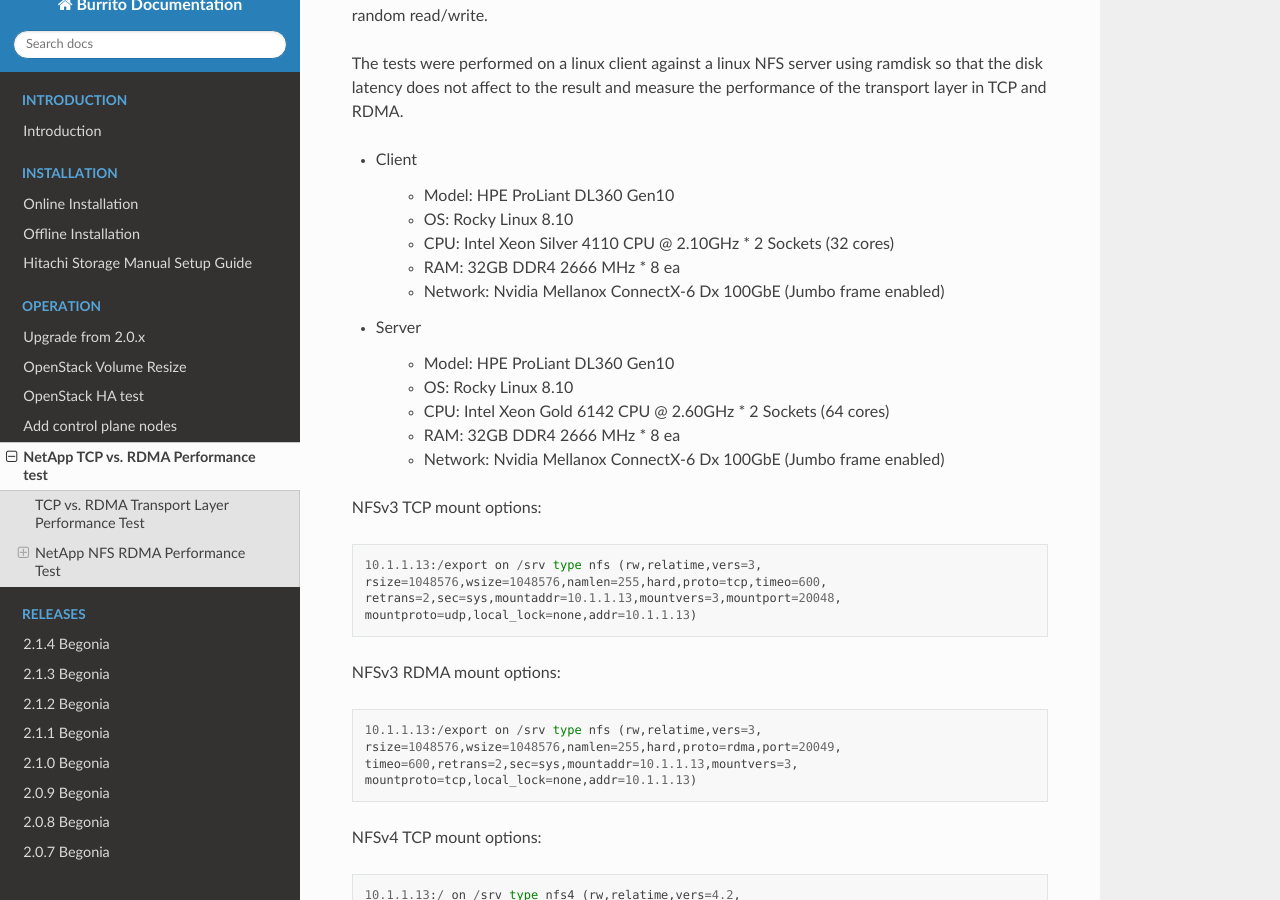
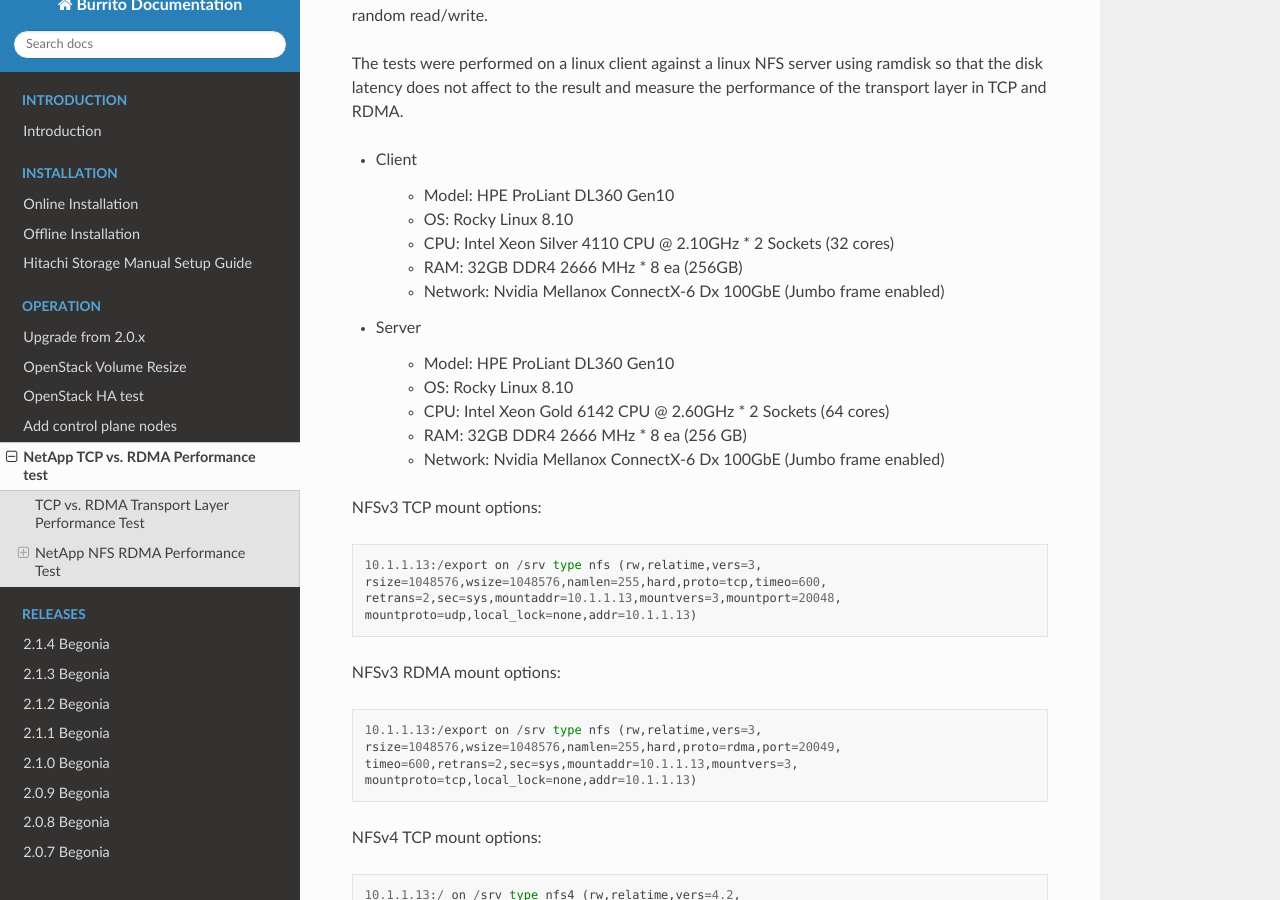
Before and after one commit to iorchard/burrito_docs, a Sphinx documentation site: the page built from source/operation/netapp_tcp_rdma_perf.rst, in a window 1280 px wide and 900 px high, scrolled down 332 px. Built offline with Sphinx 7.4.7 and the Read the Docs theme 3.1.0, drawn with Linux system fonts in a browser that asks for light colours; pages that are not in the unit, such as notebooks, are missing from menus.

Commit message:
update netapp tcp rdma perf document

```diff
--- a/source/operation/netapp_tcp_rdma_perf.rst
+++ b/source/operation/netapp_tcp_rdma_perf.rst
@@ -22,7 +22,7 @@
     - Model: HPE ProLiant DL360 Gen10
     - OS: Rocky Linux 8.10
     - CPU: Intel Xeon Silver 4110 CPU @ 2.10GHz * 2 Sockets (32 cores)
-    - RAM: 32GB DDR4 2666 MHz * 8 ea
+    - RAM: 32GB DDR4 2666 MHz * 8 ea (256GB)
     - Network: Nvidia Mellanox ConnectX-6 Dx 100GbE (Jumbo frame enabled)
 
 * Server
@@ -30,7 +30,7 @@
     - Model: HPE ProLiant DL360 Gen10
     - OS: Rocky Linux 8.10
     - CPU: Intel Xeon Gold 6142 CPU @ 2.60GHz * 2 Sockets (64 cores)
-    - RAM: 32GB DDR4 2666 MHz * 8 ea
+    - RAM: 32GB DDR4 2666 MHz * 8 ea (256 GB)
     - Network: Nvidia Mellanox ConnectX-6 Dx 100GbE (Jumbo frame enabled)
 
 NFSv3 TCP mount options::
```
